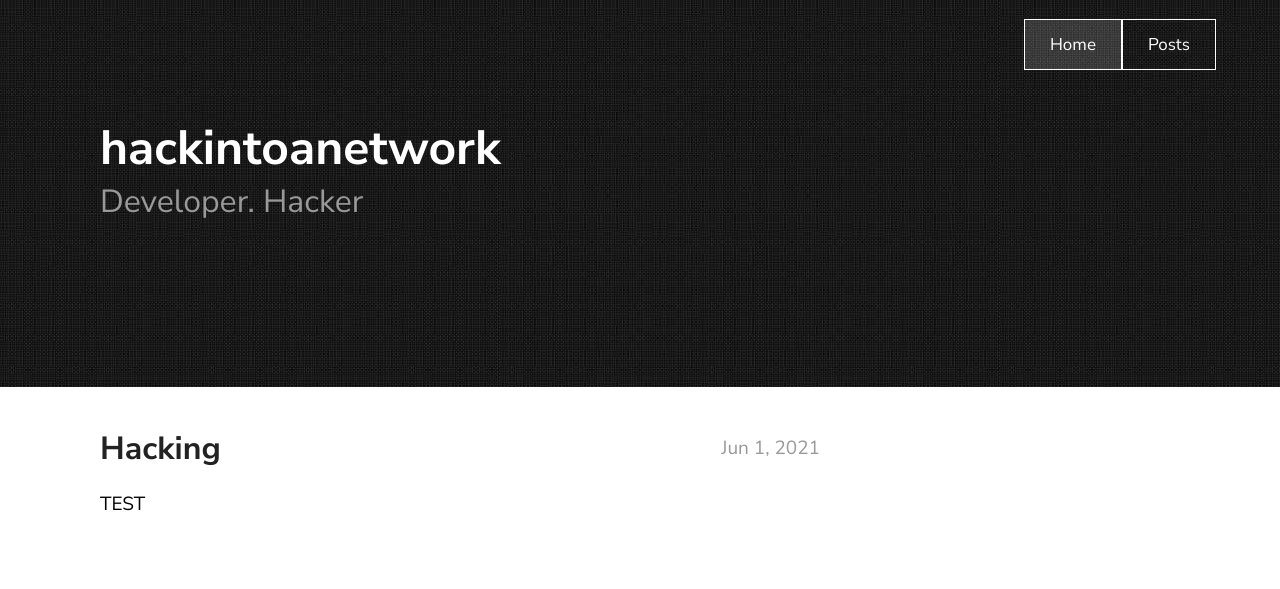
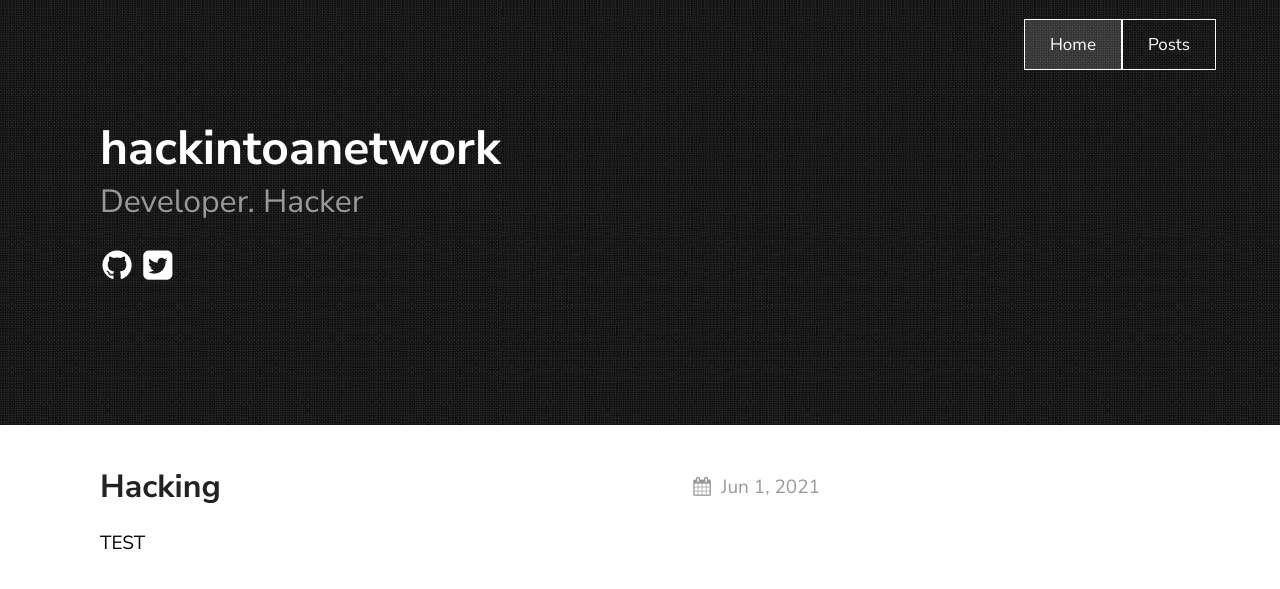
Before and after one commit to Developers-Official/hackintoanetwork.github.io, a Jekyll site: the page built from index.md, in a window 1280 px wide. Shown: the top 589 px of the page. Built offline with Jekyll 4.4.1, drawn with Linux system fonts in a browser that asks for light colours.

Commit message:
Update _fonts.scss

```diff
--- a/_sass/ext/_fonts.scss
+++ b/_sass/ext/_fonts.scss
@@ -21,7 +21,7 @@
 */
 
  [class^="icon-"]:before, [class*=" icon-"]:before {
-  font-family: "fontawesome";
+  font-family: "fontello";
   font-style: normal;
   font-weight: normal;
   speak: none;
@@ -55,6 +55,7 @@
   /* text-shadow: 1px 1px 1px rgba(127, 127, 127, 0.3); */
 }
 
-.icon-github:before { content: '\f09b'; }
-.icon-twitter-square:before { content: '\f081'; }
-.icon-instagram-square:before { content: '\e055'; }
+.icon-calendar:before { content: '\e800'; } /* '' */
+.icon-github-circled:before { content: '\f09b'; } /* '' */
+.icon-twitter-squared:before { content: '\f304'; } /* '' */
+.icon-linkedin-squared:before { content: '\f30c'; } /* '' */
```
